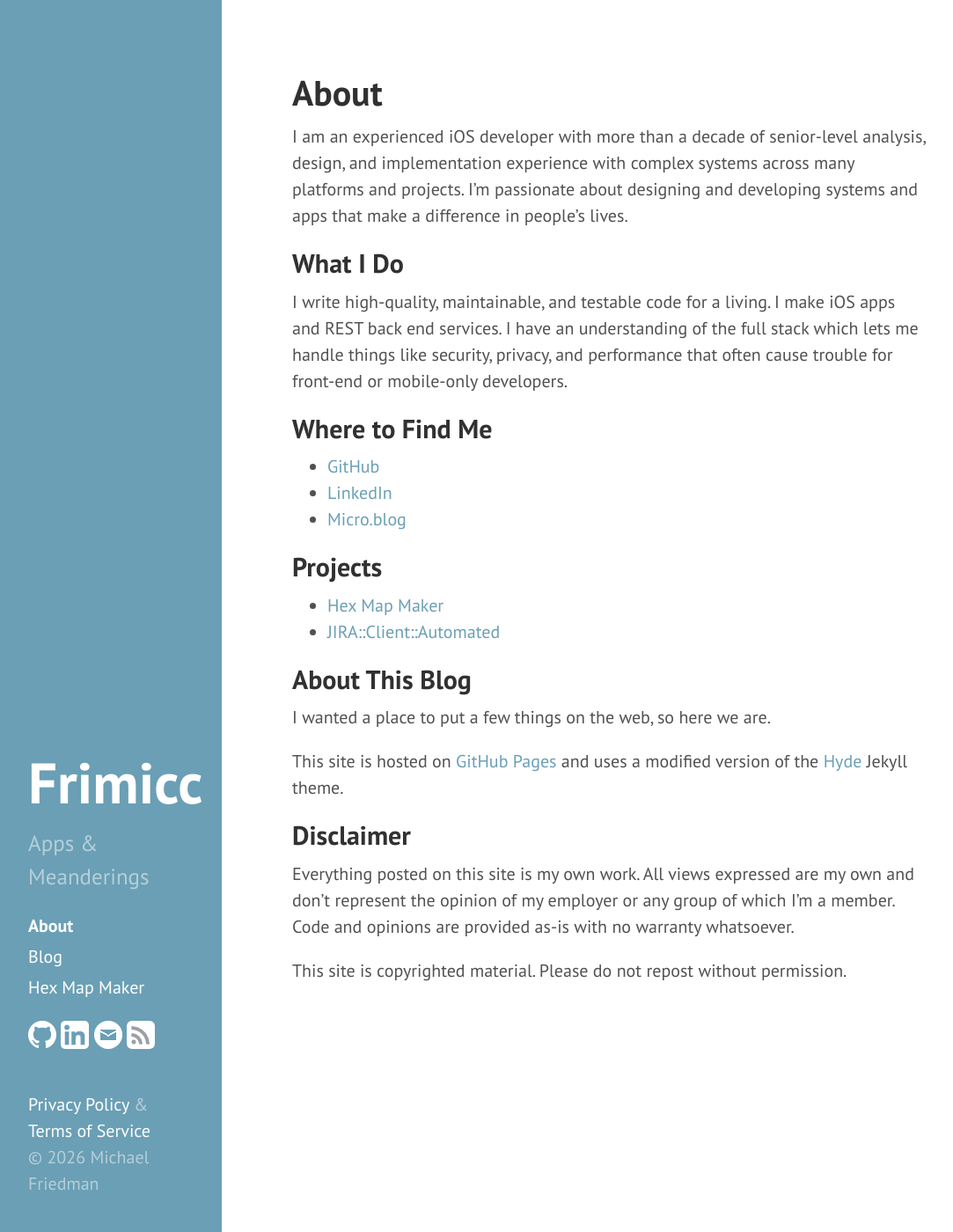
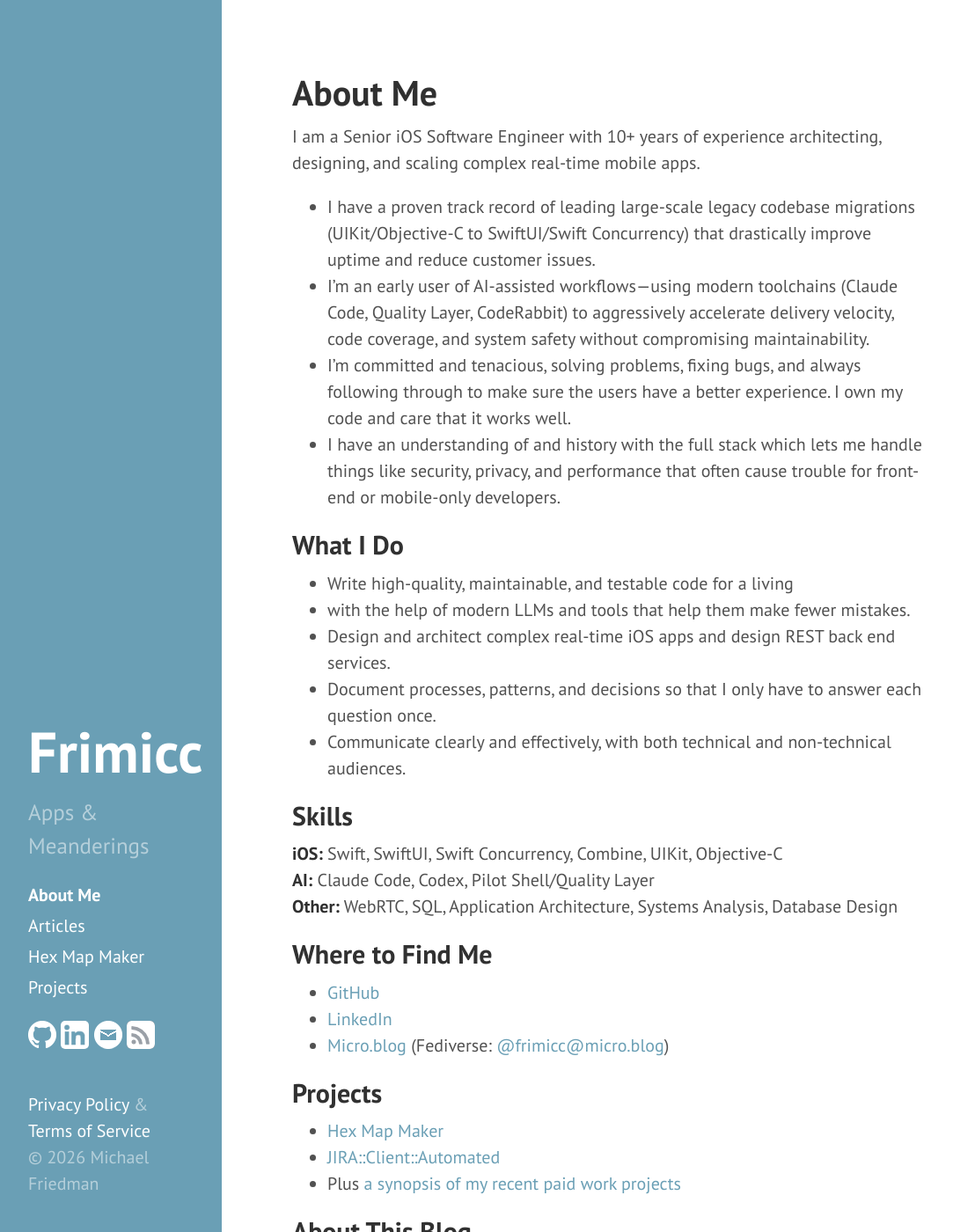
Before and after one commit to frimicc/frimicc.github.io, a Jekyll site: the page built from about.md, in a window 1280 px wide and 1400 px high. Shown: the whole window at 88% size, without its empty margins (8-1091 px from the left). Built offline with Jekyll 4.4.1, drawn with Linux system fonts in a browser that asks for light colours.

Commit message:
Update entire site from blog-first to site-first, landing page, projects page, and data updates (#1)
* Changed the site from blog-first to me-first
* Changed the index page from blog listing to static home
* Updated About -> About Me and updated from my resume
* Added blog.md list of Articles
* Updated addresses on privacypolicy.md and terms.md
* Added "and Michael Friedman's apps" to privacypolicy and terms
* Added photo of me and cyclist for home page
* Updated sidebar to match new navigation
* Remove pagination, no longer needed.
* Updated About page to be punchier, added Projects page listing recent work.
* Added link to projects from About Me.

```diff
--- a/_config.yml
+++ b/_config.yml
@@ -6,7 +6,7 @@ highlighter:      rouge
 permalink:        pretty
 
 plugins:
-    - jekyll-paginate
+    # - jekyll-paginate
     - jekyll-seo-tag
     - jekyll-feed
 
@@ -23,7 +23,7 @@ author:
   email:          'michael@frimicc.com'
   twitter:        frimicc
 
-paginate:         5
+# paginate:         5
 
 # Custom vars
 version:          1.0
--- a/_includes/sidebar.html
+++ b/_includes/sidebar.html
@@ -11,10 +11,8 @@
 
     <nav class="sidebar-nav">
         {% assign blog_url = site.baseurl | append: '/' %}
-      <a class="sidebar-nav-item{% if page.title == 'About' %} active{% endif %}"
-          href="{{ site.baseurl }}/about/">About</a>
-      <a class="sidebar-nav-item{% if page.url == blog_url %} active{% endif %}"
-          href="{{ site.baseurl }}/">Blog</a>
+      <a class="sidebar-nav-item{% if page.title == 'About Me' %} active{% endif %}"
+          href="{{ site.baseurl }}/about/">About Me</a>
 
       {% comment %}
         The code below dynamically generates a sidebar nav of pages with
@@ -23,7 +21,8 @@
 
       {% assign pages_list = site.pages %}
       {% for node in pages_list %}
-        {% if node.title != null and node.title != "About" %}
+        {% if node.title != null and node.title != "About Me" and node.title !=
+        "Welcome!" %}
           {% if node.layout == "page" %}
             <a class="sidebar-nav-item{% if page.url == node.url %} active{% endif %}"
                 href="{{ node.url }}">{{ node.title }}</a>
--- a/about.md
+++ b/about.md
@@ -1,31 +1,53 @@
 ---
 layout: page
-title: About
+title: About Me
 ---
 
-I am an experienced iOS developer with more than a decade of senior-level
-analysis, design, and implementation experience with complex systems across many
-platforms and projects. I'm passionate about designing and developing systems
-and apps that make a difference in people's lives.
+I am a Senior iOS Software Engineer with 10+ years of experience architecting,
+designing, and scaling complex real-time mobile apps.
+
+* I have a proven track record of
+leading large-scale legacy codebase migrations (UIKit/Objective-C to
+SwiftUI/Swift Concurrency) that drastically improve uptime and reduce customer
+issues.
+* I'm an early user of AI-assisted workflows—using modern toolchains (Claude Code,
+Quality Layer, CodeRabbit) to aggressively accelerate delivery velocity, code
+coverage, and system safety without compromising maintainability.
+* I'm committed and tenacious, solving problems, fixing bugs, and always following through to
+  make sure the users have a better experience. I own my code and care that it
+  works well.
+* I have an understanding of and history with
+the full stack which lets me handle things like security, privacy, and performance
+that often cause trouble for front-end or mobile-only developers.
 
 ## What I Do
 
-I write high-quality, maintainable, and testable code for a living.
-I make iOS apps and REST back end services. I have an understanding of
-the full stack which lets me handle things like security, privacy, and performance
-that often cause trouble for front-end or mobile-only developers.
+* Write high-quality, maintainable, and testable code for a living
+* with the help of modern LLMs and tools that help them make fewer mistakes.
+* Design and architect complex real-time iOS apps and design REST back end services.
+* Document processes, patterns, and decisions so that I only have to answer each question once.
+* Communicate clearly and effectively, with both technical and non-technical
+  audiences.
+
+
+## Skills
+
+**iOS:** Swift, SwiftUI, Swift Concurrency, Combine, UIKit, Objective-C<br>
+**AI:** Claude Code, Codex, Pilot Shell/Quality Layer<br>
+**Other:** WebRTC, SQL, Application Architecture, Systems Analysis, Database Design
 
 ## Where to Find Me
 
 * [GitHub](https://www.github.com/frimicc)
 * [LinkedIn](https://www.linkedin.com/in/frimicc)
-* [Micro.blog](https://micro.blog/frimicc)
+* [Micro.blog](https://micro.blog/frimicc) (Fediverse: [@frimicc@micro.blog](https://micro.blog/frimicc?remote_follow=1))
 
 
 ## Projects
 
 * [Hex Map Maker](https://itunes.apple.com/us/app/hex-map-maker/id1357521031?mt=8)
 * [JIRA::Client::Automated](https://metacpan.org/pod/JIRA%3A%3AClient%3A%3AAutomated)
+* Plus [a synopsis of my recent paid work projects](../projects)
 
 
 ## About This Blog
--- a/public/css/frimicc.css
+++ b/public/css/frimicc.css
@@ -22,3 +22,8 @@
 .sidebar .active {
   font-weight: bold;
 }
+
+/* Articles list */
+.article-date {
+    font-size: 0.8rem
+}
```
Also changed, not shown: Gemfile (+1 -12 lines), blog.md (added, +13 -0 lines), index.html (deleted, +0 -37 lines), index.md (added, +20 -0 lines), privacypolicy.md (+5 -5 lines), projects.md (added, +33 -0 lines), terms.md (+3 -3 lines), Gemfile.lock, public/images/mike_and_bicyclist.png (added).
